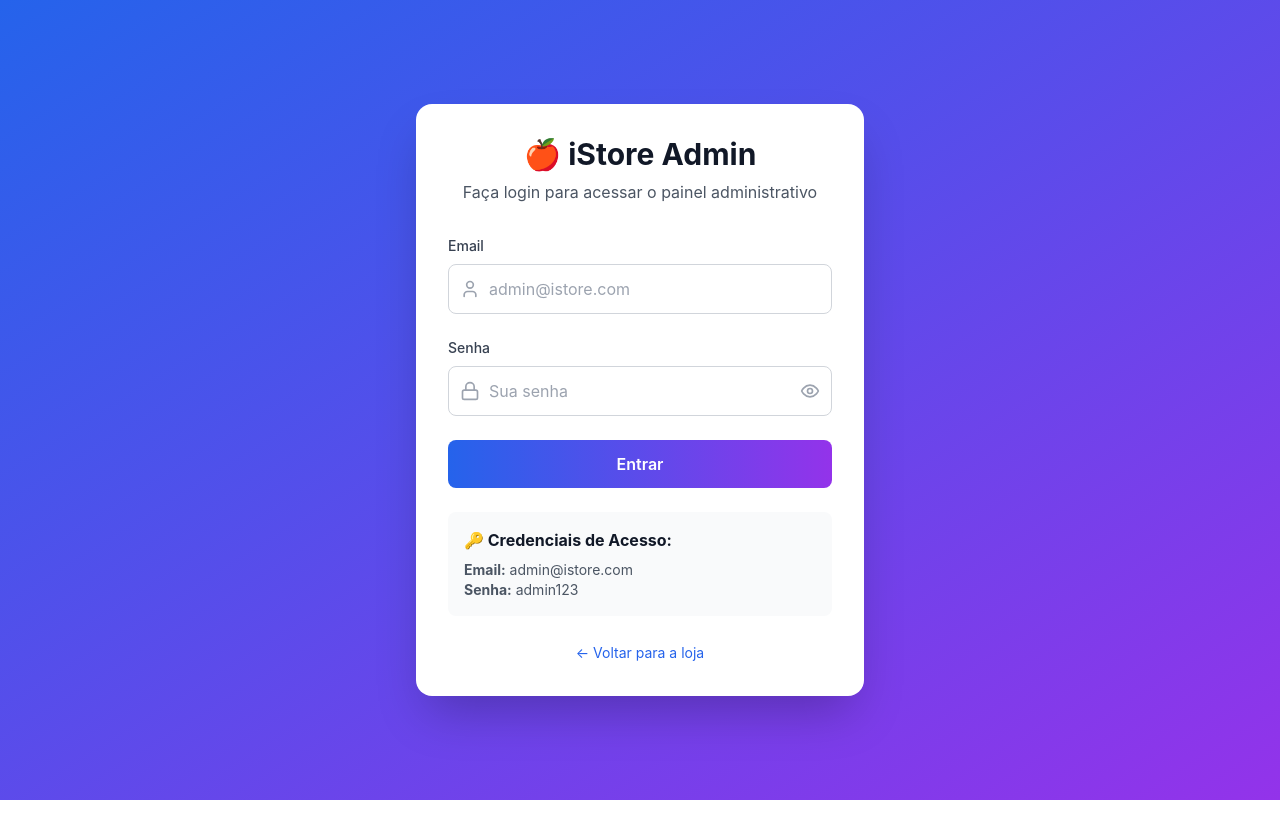
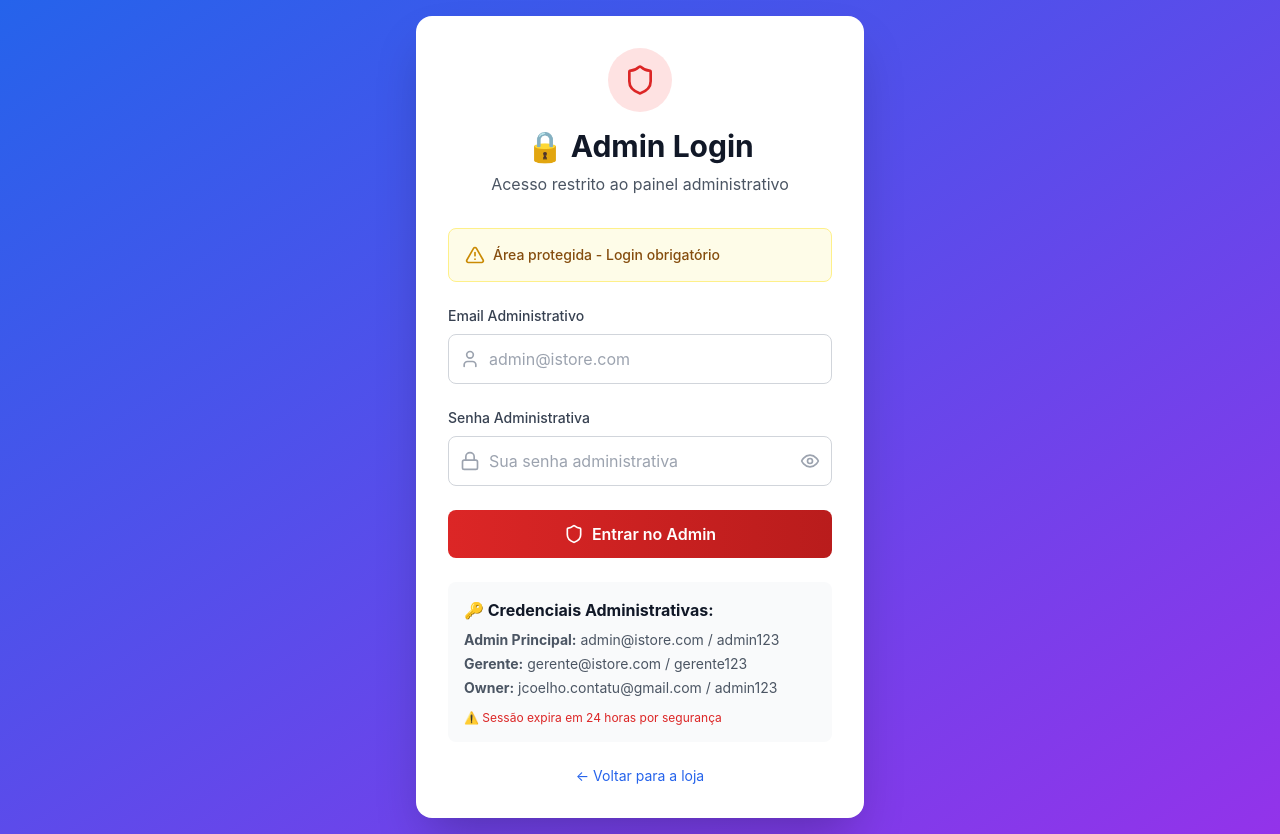
Before and after one commit to dasilvachaveselenice-hash/istore-loja, a Next.js app: page /login in a window 1280 px wide. Before the commit the page ends 800 px from the top, so only its background shows below. Built offline with nearby package versions, Linux system fonts and the light colour scheme.

Commit message:
Update page.tsx

```diff
--- a/src/app/login/page.tsx
+++ b/src/app/login/page.tsx
@@ -1,42 +1,93 @@
 'use client'
 
-import { useState } from 'react'
-import { User, Lock, Eye, EyeOff } from 'lucide-react'
+import { useState, useEffect } from 'react'
+import { useRouter } from 'next/navigation'
+import { User, Lock, Eye, EyeOff, Shield, AlertTriangle } from 'lucide-react'
 
 export default function LoginPage() {
+  const router = useRouter()
   const [email, setEmail] = useState('')
   const [password, setPassword] = useState('')
   const [showPassword, setShowPassword] = useState(false)
   const [loading, setLoading] = useState(false)
+  const [error, setError] = useState('')
+
+  // Verificar se já está logado
+  useEffect(() => {
+    const isLoggedIn = localStorage.getItem('admin_logged_in')
+    const loginTime = localStorage.getItem('admin_login_time')
+
+    if (isLoggedIn === 'true' && loginTime) {
+      const now = new Date().getTime()
+      const loginTimestamp = parseInt(loginTime)
+      const twentyFourHours = 24 * 60 * 60 * 1000
+
+      // Se ainda não expirou, redirecionar para admin
+      if ((now - loginTimestamp) < twentyFourHours) {
+        router.push('/admin')
+      }
+    }
+  }, [router])
 
   const handleLogin = async (e: React.FormEvent) => {
     e.preventDefault()
     setLoading(true)
+    setError('')
 
-    // Simulação de login
+    // Simular delay de autenticação
     setTimeout(() => {
-      if (email === 'admin@istore.com' && password === 'admin123') {
-        alert('Login realizado com sucesso!')
-        window.location.href = '/admin'
+      // Credenciais válidas
+      const validCredentials = [
+        { email: 'admin@istore.com', password: 'admin123', role: 'admin' },
+        { email: 'gerente@istore.com', password: 'gerente123', role: 'manager' },
+        { email: 'jcoelho.contatu@gmail.com', password: 'admin123', role: 'admin' }
+      ]
+
+      const user = validCredentials.find(
+        cred => cred.email === email && cred.password === password
+      )
+
+      if (user) {
+        // Salvar dados de autenticação
+        localStorage.setItem('admin_logged_in', 'true')
+        localStorage.setItem('admin_email', email)
+        localStorage.setItem('admin_role', user.role)
+        localStorage.setItem('admin_login_time', new Date().getTime().toString())
+
+        // Redirecionar para admin
+        router.push('/admin')
       } else {
-        alert('Email ou senha incorretos!\n\nUse:\nEmail: admin@istore.com\nSenha: admin123')
+        setError('Email ou senha incorretos!')
       }
       setLoading(false)
-    }, 1000)
+    }, 1500)
   }
 
   return (
     <div className="min-h-screen bg-gradient-to-br from-blue-600 to-purple-600 flex items-center justify-center p-4">
       <div className="bg-white rounded-2xl shadow-2xl w-full max-w-md p-8">
         <div className="text-center mb-8">
-          <h1 className="text-3xl font-bold text-gray-900 mb-2">🍎 iStore Admin</h1>
-          <p className="text-gray-600">Faça login para acessar o painel administrativo</p>
+          <div className="bg-red-100 p-3 rounded-full w-16 h-16 mx-auto mb-4 flex items-center justify-center">
+            <Shield className="h-8 w-8 text-red-600" />
+          </div>
+          <h1 className="text-3xl font-bold text-gray-900 mb-2">🔒 Admin Login</h1>
+          <p className="text-gray-600">Acesso restrito ao painel administrativo</p>
+        </div>
+
+        {/* Alerta de Segurança */}
+        <div className="bg-yellow-50 border border-yellow-200 rounded-lg p-4 mb-6">
+          <div className="flex items-center">
+            <AlertTriangle className="h-5 w-5 text-yellow-600 mr-2" />
+            <span className="text-yellow-800 text-sm font-medium">
+              Área protegida - Login obrigatório
+            </span>
+          </div>
         </div>
 
         <form onSubmit={handleLogin} className="space-y-6">
           <div>
             <label className="block text-sm font-medium text-gray-700 mb-2">
-              Email
+              Email Administrativo
             </label>
             <div className="relative">
               <User className="absolute left-3 top-1/2 transform -translate-y-1/2 text-gray-400 h-5 w-5" />
@@ -53,7 +104,7 @@ export default function LoginPage() {
 
           <div>
             <label className="block text-sm font-medium text-gray-700 mb-2">
-              Senha
+              Senha Administrativa
             </label>
             <div className="relative">
               <Lock className="absolute left-3 top-1/2 transform -translate-y-1/2 text-gray-400 h-5 w-5" />
@@ -62,7 +113,7 @@ export default function LoginPage() {
                 value={password}
                 onChange={(e) => setPassword(e.target.value)}
                 className="w-full pl-10 pr-12 py-3 border border-gray-300 rounded-lg focus:ring-2 focus:ring-blue-500 focus:border-transparent"
-                placeholder="Sua senha"
+                placeholder="Sua senha administrativa"
                 required
               />
               <button
@@ -75,27 +126,47 @@ export default function LoginPage() {
             </div>
           </div>
 
+          {error && (
+            <div className="bg-red-50 border border-red-200 text-red-600 px-4 py-3 rounded-lg">
+              {error}
+            </div>
+          )}
+
           <button
             type="submit"
             disabled={loading}
-            className="w-full bg-gradient-to-r from-blue-600 to-purple-600 text-white py-3 rounded-lg font-semibold hover:from-blue-700 hover:to-purple-700 transition-all duration-300 disabled:opacity-50 disabled:cursor-not-allowed"
+            className="w-full bg-gradient-to-r from-red-600 to-red-700 text-white py-3 rounded-lg font-semibold hover:from-red-700 hover:to-red-800 transition-all duration-300 disabled:opacity-50 disabled:cursor-not-allowed flex items-center justify-center"
           >
-            {loading ? 'Entrando...' : 'Entrar'}
+            {loading ? (
+              <>
+                <div className="animate-spin rounded-full h-5 w-5 border-b-2 border-white mr-2"></div>
+                Verificando credenciais...
+              </>
+            ) : (
+              <>
+                <Shield className="h-5 w-5 mr-2" />
+                Entrar no Admin
+              </>
+            )}
           </button>
         </form>
 
         <div className="mt-6 p-4 bg-gray-50 rounded-lg">
-          <h3 className="font-bold text-gray-900 mb-2">🔑 Credenciais de Acesso:</h3>
-          <p className="text-sm text-gray-600">
-            <strong>Email:</strong> admin@istore.com<br />
-            <strong>Senha:</strong> admin123
-          </p>
+          <h3 className="font-bold text-gray-900 mb-2">🔑 Credenciais Administrativas:</h3>
+          <div className="text-sm text-gray-600 space-y-1">
+            <p><strong>Admin Principal:</strong> admin@istore.com / admin123</p>
+            <p><strong>Gerente:</strong> gerente@istore.com / gerente123</p>
+            <p><strong>Owner:</strong> jcoelho.contatu@gmail.com / admin123</p>
+          </div>
+          <div className="mt-3 text-xs text-red-600">
+            ⚠️ Sessão expira em 24 horas por segurança
+          </div>
         </div>
 
         <div className="text-center mt-6">
           <a
             href="/"
-            className="text-blue-600 hover:text-blue-700 text-sm"
+            className="text-blue-600 hover:text-blue-700 text-sm flex items-center justify-center"
           >
             ← Voltar para a loja
           </a>
```
